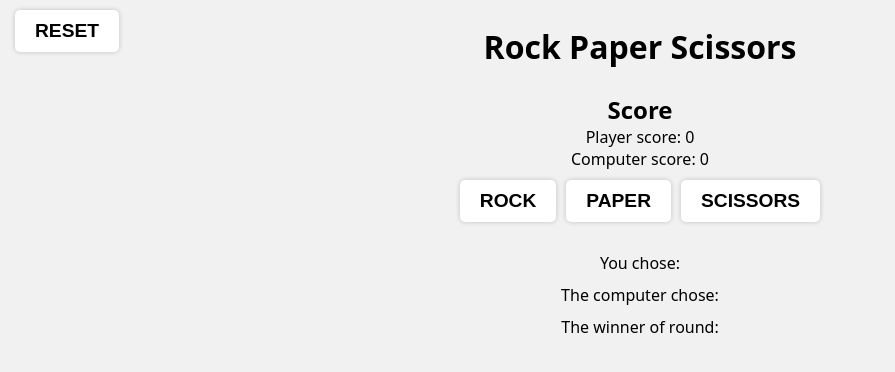
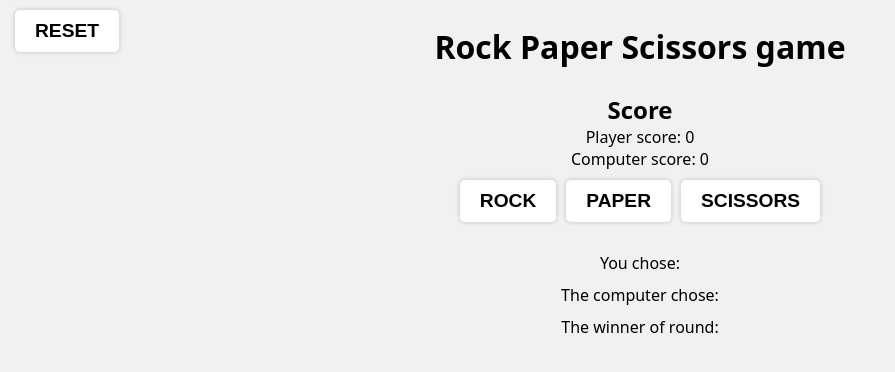
Before and after one commit to Merk0n/rock-paper-scissors, a plain HTML site: page index.html in a window 1280 px wide. Shown: the whole page, without its empty margins (0-895 px from the left). Drawn offline with Linux system fonts and the light colour scheme.

Commit message:
h1 text change

```diff
--- a/index.html
+++ b/index.html
@@ -8,7 +8,7 @@
   </head>
   <body>
     <button class="btn reset">RESET</button>
-    <h1>Rock Paper Scissors</h1>
+    <h1>Rock Paper Scissors game</h1>
 
     <div class="scores">
       <h2>Score</h2>
```
